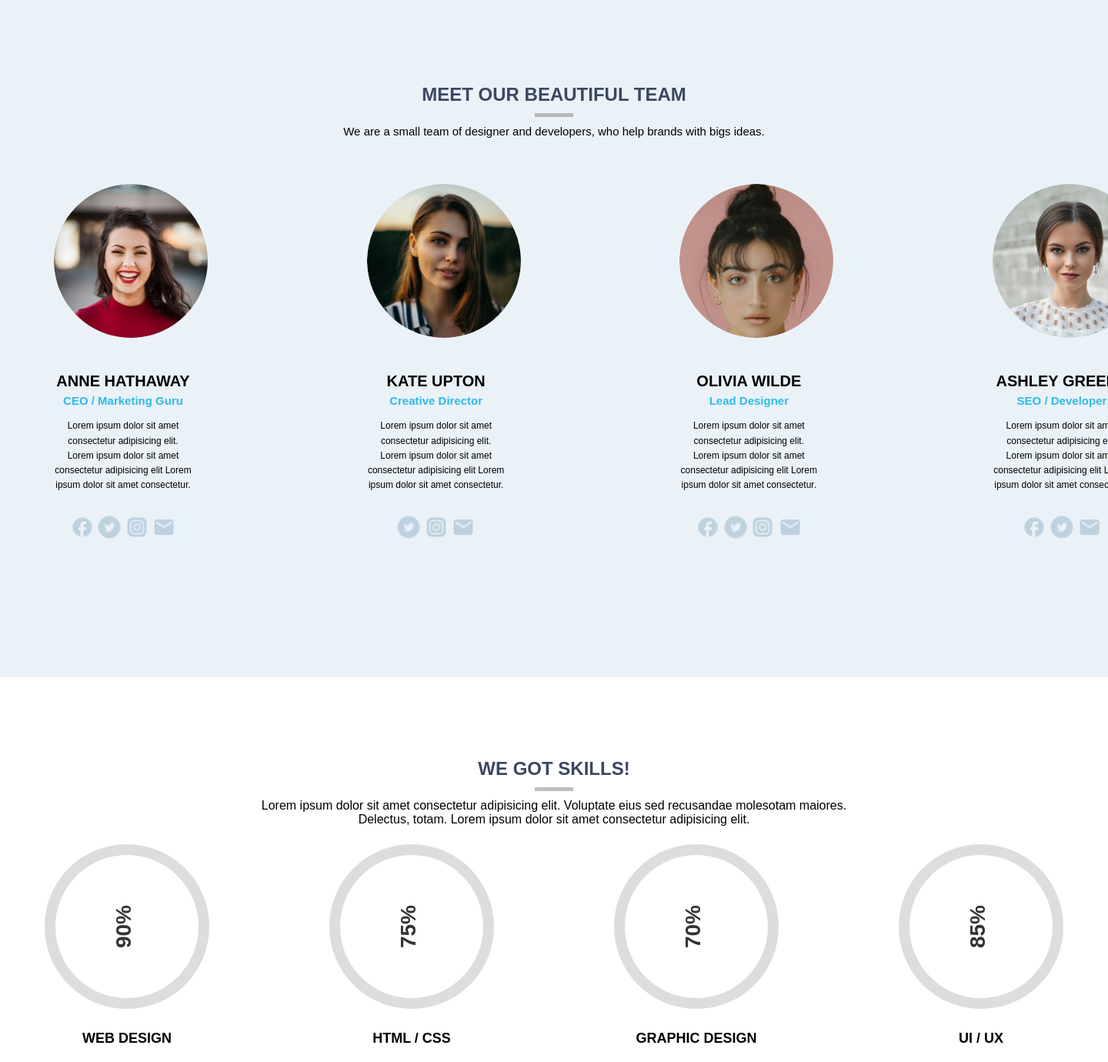
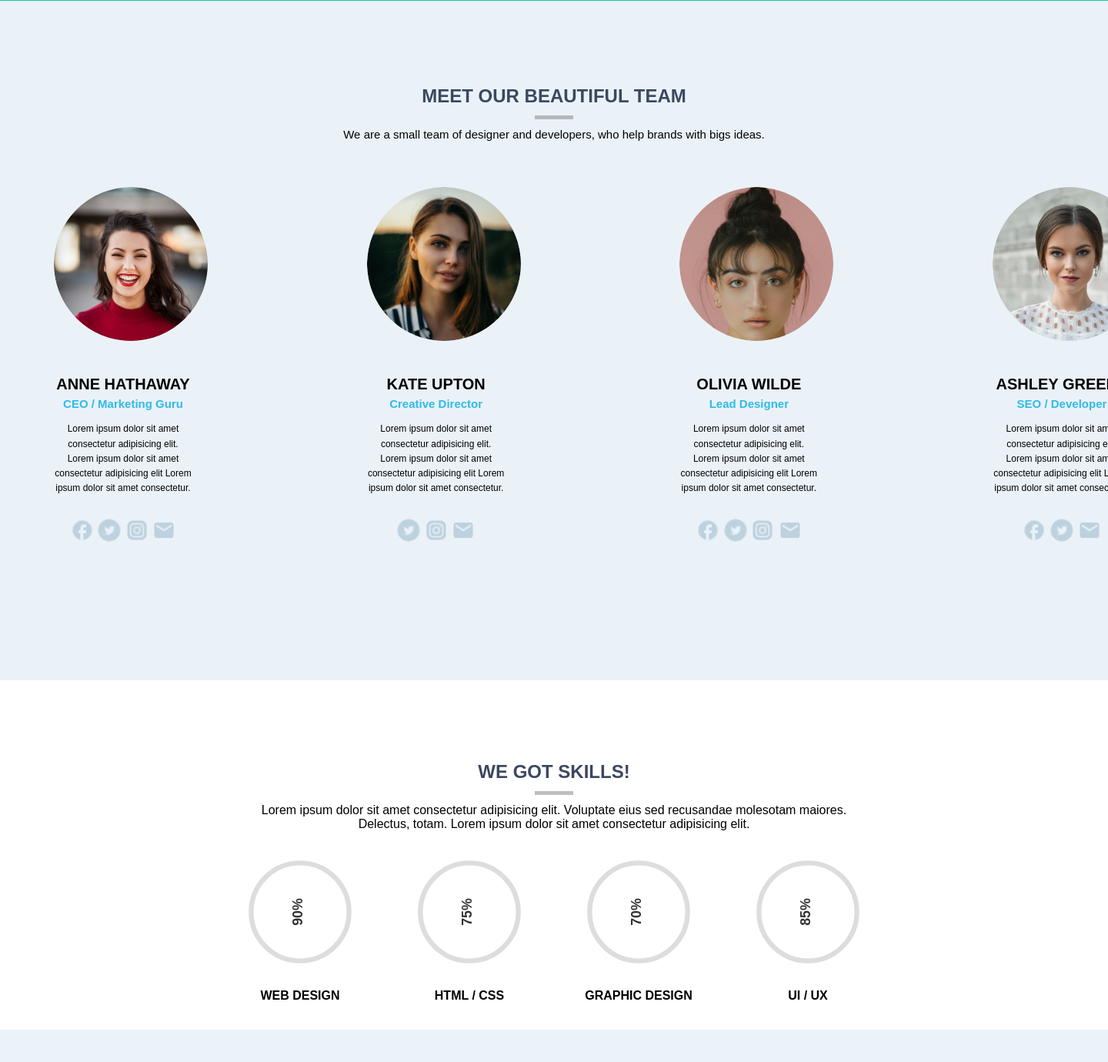
Before and after one commit to PetraSkolova/PRAX-DSY, a PHP site: page / in a window 1440 px wide; the page is wider, and only the part inside the window is pictured. Shown: the part 1150-2530 px from the top of that part at 77% size. After the commit the page ends 2488 px from the top of that part, so only its background shows below. Run offline with PHP 8.4, Linux system fonts and the light colour scheme.

Commit message:
opravit grafy

```diff
--- a/CUDA project/style.css
+++ b/CUDA project/style.css
@@ -298,7 +298,7 @@ h5 {
     width: 50px;
     height: 5px;
     background-color: rgba(128, 128, 128, 0.5);
-    margin: 10px auto;
+    margin: 11px auto;
 }
 
 .section-title-third {
@@ -344,9 +344,9 @@ h5 {
     justify-content: center;
     align-items: center;
     flex-wrap: wrap;
+    gap: 80px;
     max-width: 1440px;
-    margin: 0 auto;
-    gap: 150px;
+    margin: 15px auto;
     padding: 20px;
 }
 
@@ -354,33 +354,33 @@ h5 {
     display: flex;
     flex-direction: column;
     align-items: center;
-    text-align: center;
 }
 
 .progress-ring {
-    width: 220px; /* Zväčšenie kruhov */
-    height: 220px;
+    width: 140px;
+    height: 140px;
     position: relative;
-    margin-bottom: 10px;
+    margin-bottom: 20px;
 }
 
 .progress-ring svg {
     width: 100%;
     height: 100%;
-    transform: rotate(-90deg); /* Necháme rotáciu zachovanú */
+    transform: rotate(-90deg);
 }
 
 .background-ring {
     fill: none;
     stroke: #ddd;
-    stroke-width: 14; /* Zvýšime hrúbku čiary */
+    stroke-width: 10;
 }
 
 .foreground-ring {
     fill: none;
-    stroke-width: 14;
+    stroke-width: 10;
     stroke-linecap: round;
-    stroke-dasharray: 628; /* Upravíme veľkosť */
+    stroke-dasharray: 314;
+    stroke-dashoffset: 314;
     transition: stroke-dashoffset 0.5s ease-in-out;
 }
 
@@ -389,14 +389,14 @@ h5 {
     top: 50%;
     left: 50%;
     transform: translate(-50%, -50%);
-    font-size: 28px; /* Lepšia čitateľnosť percent */
+    font-size: 20px;
     font-weight: bold;
     color: #333;
 }
 
 .skill-label {
     font-weight: bold;
-    font-size: 18px;
-    margin-top: 15px;
+    font-size: 16px;
+    margin-top: 10px;
 }
-/*<!--------------------------------section fifth------------------------------> */
+/*<!--------------------------------section fourth------------------------------> */
```
